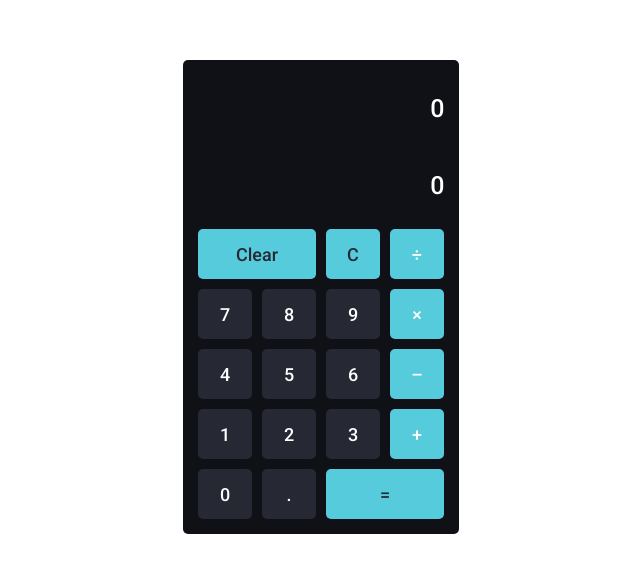
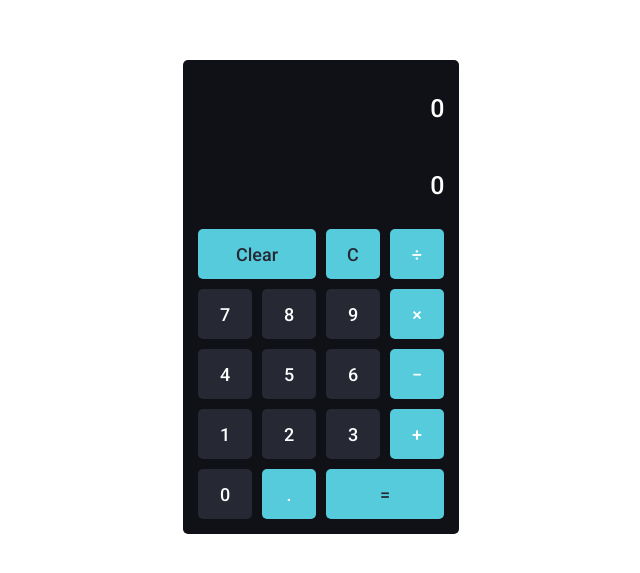
Before and after one commit to thisyahlen-deriv/Calculator-MobX-Formik, a React (Create React App) app: page / in a window 1280 px wide. Shown: the part 103-676 px from the top of the page, without its empty margins (319-959 px from the left). Built offline with nearby package versions, Linux system fonts and the light colour scheme.

Commit message:
button dynamic

```diff
--- a/src/App.css
+++ b/src/App.css
@@ -80,3 +80,7 @@
   .highlight{
     background: #56cbdb;
   }
+
+  .highlight__special{
+    background: #56cbdb;
+  }
--- a/src/App.js
+++ b/src/App.js
@@ -1,5 +1,6 @@
 import './App.css'
 import { observer, inject } from 'mobx-react'
+import { buttons } from './btnConfig'
 
 const App = ({ store }) => {
   return (
@@ -31,51 +32,16 @@ const App = ({ store }) => {
           >
             C
           </button>
-          <button className="highlight" value={'/'} onClick={store.handleClick}>
-            &divide;
-          </button>
-          <button value={7} onClick={store.handleClick}>
-            7
-          </button>
-          <button value={8} onClick={store.handleClick}>
-            8
-          </button>
-          <button value={9} onClick={store.handleClick}>
-            9
-          </button>
-          <button className="highlight" value={'*'} onClick={store.handleClick}>
-            &times;
-          </button>
-          <button value={4} onClick={store.handleClick}>
-            4
-          </button>
-          <button value={5} onClick={store.handleClick}>
-            5
-          </button>
-          <button value={6} onClick={store.handleClick}>
-            6
-          </button>
-          <button className="highlight" value={'-'} onClick={store.handleClick}>
-            &ndash;
-          </button>
-          <button value={1} onClick={store.handleClick}>
-            1
-          </button>
-          <button value={2} onClick={store.handleClick}>
-            2
-          </button>
-          <button value={3} onClick={store.handleClick}>
-            3
-          </button>
-          <button className="highlight" value={'+'} onClick={store.handleClick}>
-            +
-          </button>
-          <button value={0} onClick={store.handleClick}>
-            0
-          </button>
-          <button value={'.'} onClick={store.handleClick}>
-            .
-          </button>
+          {buttons.map((item, index) => (
+            <button
+              key={index}
+              className={`highlight__${item.classes}`}
+              value={item.value}
+              onClick={store.handleClick}
+            >
+              {item.display}
+            </button>
+          ))}
           <button className="highlight" onClick={store.calculate} id="result">
             =
           </button>
--- /dev/null
+++ b/src/btnConfig.js
@@ -0,0 +1,67 @@
+export const buttons = [
+  {
+    display: '÷',
+    value: '/',
+    classes: 'special',
+  },
+  {
+    display: '7',
+    value: '7',
+  },
+  {
+    display: '8',
+    value: '8',
+  },
+  {
+    display: '9',
+    value: '9',
+  },
+  {
+    display: '×',
+    value: '*',
+    classes: 'special',
+  },
+  {
+    display: '4',
+    value: '4',
+  },
+  {
+    display: '5',
+    value: '5',
+  },
+  {
+    display: '6',
+    value: '6',
+  },
+  {
+    display: '−',
+    value: '-',
+    classes: 'special',
+  },
+  {
+    display: '1',
+    value: '1',
+  },
+  {
+    display: '2',
+    value: '2',
+  },
+  {
+    display: '3',
+    value: '3',
+  },
+  {
+    display: '+',
+    value: '+',
+    classes: 'special',
+  },
+  {
+    display: '0',
+    value: '0',
+  },
+  {
+    display: '.',
+    value: '.',
+    classes: 'special',
+  },
+]
```
